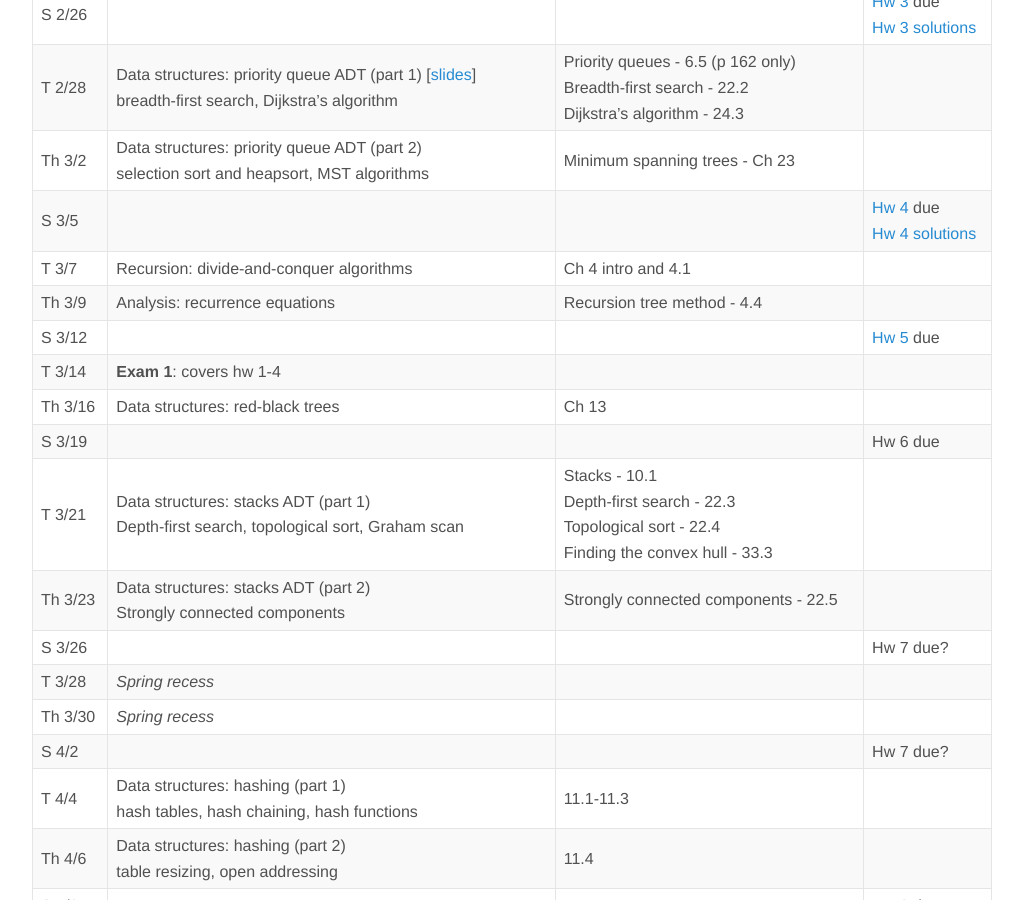
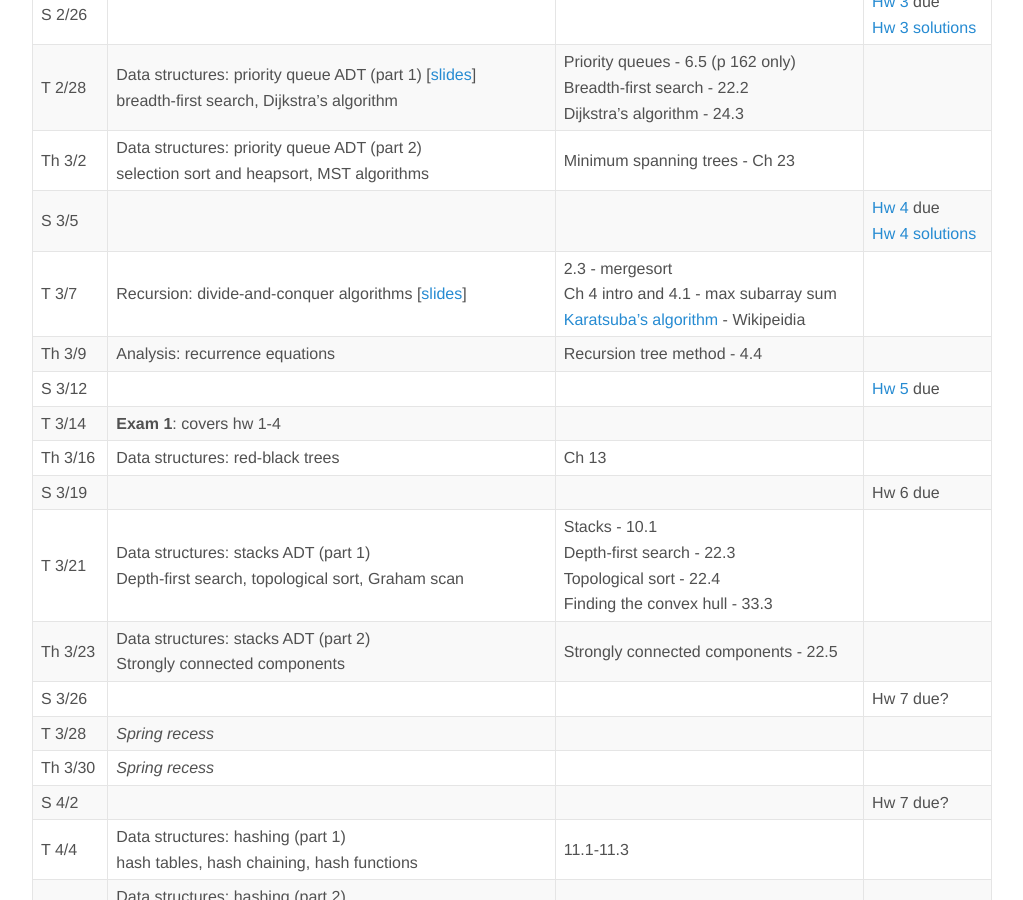
Before and after one commit to jnylam/jnylam.github.io, a Jekyll site: the page built from _courses/146-s17/index.md, in a window 1280 px wide and 900 px high, scrolled down 997 px. Shown: the whole window, without its empty margins (128-1151 px from the left). Built offline with Jekyll 4.4.1, drawn with Linux system fonts in a browser that asks for light colours.

```diff
--- a/_courses/146-s17/index.md
+++ b/_courses/146-s17/index.md
@@ -26,7 +26,7 @@ S 2/26 | | | [Hw 3](homework03.html) due<br>[Hw 3 solutions](hw03.pdf)
 T 2/28 | Data structures: priority queue ADT (part 1) [[slides](priority1.pdf)]<br>breadth-first search, Dijkstra's algorithm | Priority queues - 6.5 (p 162 only)<br>Breadth-first search - 22.2<br>Dijkstra's algorithm - 24.3
 Th 3/2 | Data structures: priority queue ADT (part 2)<br>selection sort and heapsort, MST algorithms | Minimum spanning trees - Ch 23
 S 3/5 | | | [Hw 4](homework04.html) due<br>[Hw 4 solutions](hw04.pdf)
-T 3/7 | Recursion: divide-and-conquer algorithms | Ch 4 intro and 4.1
+T 3/7 | Recursion: divide-and-conquer algorithms [[slides](divide-and-conquer.pdf)] | 2.3 - mergesort<br>Ch 4 intro and 4.1 - max subarray sum <br>[Karatsuba's algorithm](https://en.wikipedia.org/wiki/Karatsuba_algorithm) - Wikipeidia
 Th 3/9 | Analysis: recurrence equations | Recursion tree method - 4.4
 S 3/12 | | | [Hw 5](homework05.html) due
 T 3/14 | __Exam 1__: covers hw 1-4
```
Also changed, not shown: _courses/146-s17/homework05.md (+2 -0 lines), 1 other file.
